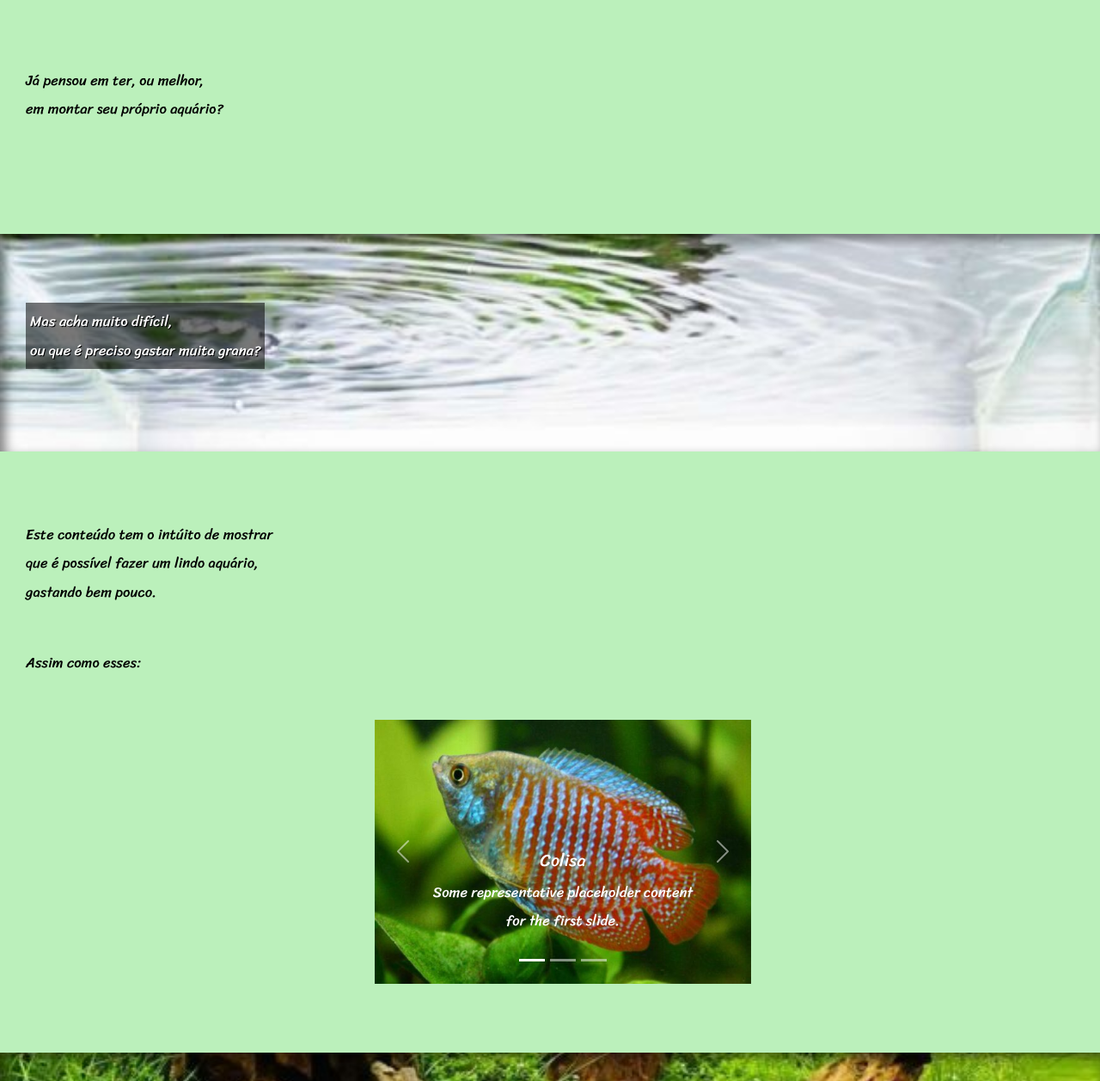
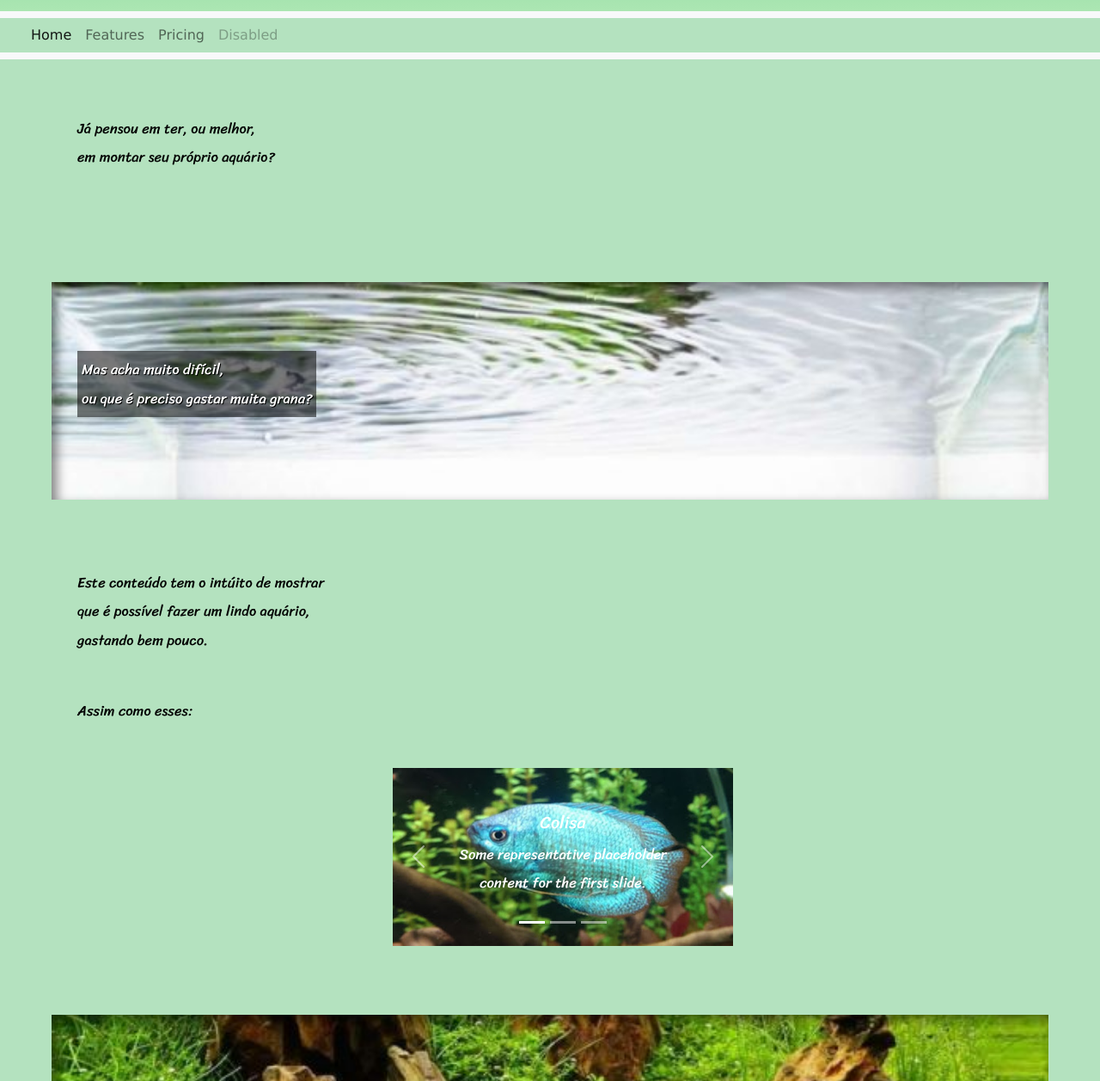
Before and after one commit to kaddumotta/Estudo_Paralax, a plain HTML site: page index.html in a window 1280 px wide. Shown: the part 239-1496 px from the top of the page at 86% size. Drawn offline with nearby package versions, Linux system fonts and the light colour scheme.

Commit message:
atualização

```diff
--- a/index.html
+++ b/index.html
@@ -22,8 +22,32 @@
 
         <p>
             Por <a href="https://github.com/kaddumotta" target="_blank">Kaddu Motta</a>
+        </p>
 
-        </p>
+        <nav class="navbar navbar-expand-lg bg-light"  >
+          <div style="background-color: rgb(180, 226, 191)" class="container-fluid">
+            <a class="navbar-brand" href="#"></a>
+            <button class="navbar-toggler" type="button" data-bs-toggle="collapse" data-bs-target="#navbarNav" aria-controls="navbarNav" aria-expanded="false" aria-label="Toggle navigation">
+              <span class="navbar-toggler-icon"></span>
+            </button>
+            <div class="collapse navbar-collapse" id="navbarNav">
+              <ul class="navbar-nav">
+                <li class="nav-item">
+                  <a class="nav-link active" aria-current="page" href="#">Home</a>
+                </li>
+                <li class="nav-item">
+                  <a class="nav-link" href="#">Features</a>
+                </li>
+                <li class="nav-item">
+                  <a class="nav-link" href="#">Pricing</a>
+                </li>
+                <li class="nav-item">
+                  <a class="nav-link disabled">Disabled</a>
+                </li>
+              </ul>
+            </div>
+          </div>
+        </nav>
 
 
     </header>
@@ -64,21 +88,21 @@
             </div>
             <div class="carousel-inner">
               <div class="carousel-item active">
-                <img src="Imagens/Colisa-600x421.jpg" class="d-block w-100" alt="...">
+                <img src="Imagens/tratadas/Colisa_2 - Copia.jpg" class="d-block w-100" alt="...">
                 <div class="carousel-caption d-none d-md-block">
                   <h5>Colisa</h5>
                   <p>Some representative placeholder content for the first slide.</p>
                 </div>
               </div>
               <div class="carousel-item">
-                <img src="Imagens/Colisa-600x421.jpg" class="d-block w-100" alt="...">
+                <img src="Imagens/tratadas/Colisa_3.jpg" class="d-block w-100" alt="...">
                 <div class="carousel-caption d-none d-md-block">
                   <h5>Peixe Neon</h5>
                   <p>Some representative placeholder content for the second slide.</p>
                 </div>
               </div>
               <div class="carousel-item">
-                <img src="Imagens/Colisa-600x421.jpg" class="d-block w-100" alt="...">
+                <img src="Imagens/tratadas/Neon_1.jpg" class="d-block w-100" alt="...">
                 <div class="carousel-caption d-none d-md-block">
                   <h5>Colisa</h5>
                   <p>Some representative placeholder content for the third slide.</p>
@@ -127,21 +151,21 @@
           </div>
           <div class="carousel-inner">
             <div class="carousel-item active">
-                    <img src="Imagens/Colisa-600x421.jpg" class="d-block w-100" alt="...">
+              <img src="Imagens/tratadas/Colisa_2 - Copia.jpg" class="d-block w-100" alt="...">
               <div class="carousel-caption d-none d-md-block">
                 <h5>Colisa</h5>
                 <p>Some representative placeholder content for the first slide.</p>
               </div>
             </div>
             <div class="carousel-item">
-                    <img src="Imagens/Colisa-600x421.jpg" class="d-block w-100" alt="...">
+              <img src="Imagens/tratadas/Colisa_3.jpg" class="d-block w-100" alt="...">
               <div class="carousel-caption d-none d-md-block">
                 <h5>Peixe Neon</h5>
                 <p>Some representative placeholder content for the second slide.</p>
               </div>
             </div>
             <div class="carousel-item">
-                    <img src="Imagens/Colisa-600x421.jpg" class="d-block w-100" alt="...">
+              <img src="Imagens/tratadas/Neon_1.jpg" class="d-block w-100" alt="...">
               <div class="carousel-caption d-none d-md-block">
                 <h5>Colisa</h5>
                 <p>Some representative placeholder content for the third slide.</p>
@@ -160,6 +184,7 @@
 
 
 
+
     </section>
 
     <footer>
--- a/style.css
+++ b/style.css
@@ -16,12 +16,13 @@
 
 html, body {
     min-height: 100vh;
-    background-color: darkgray;
+    background-color: rgb(180, 226, 191);
     font-family: var(--fonte1);
+
 }
 
 header {
-    background-image: linear-gradient(to top, rgb(187, 240, 187), rgb(46, 190, 82), rgb(9, 133, 138)
+    background-image: linear-gradient(to top, rgb(190, 238, 190),rgb(139, 216, 158), rgb(9, 133, 138)
     );
     color: white;
     text-align: center;
@@ -59,6 +60,8 @@ section {
     padding-left: 30px;
     font-family: var(--fonte3);
     font-size: 1.3vw;
+    margin-left: 60px;
+    margin-right: 60px;
 }
 
 section > p {
@@ -66,8 +69,9 @@ section > p {
 }
 
 section.normal {
-    background-color: rgb(187, 240, 187);
+    background-color: rgb(180, 226, 191);
     color: black;
+
 
 }
 
```
Also changed, not shown: Imagens/tratadas/Colisa_2 - Copia.jpg (added), Imagens/tratadas/Colisa_2_2.jpg (deleted), Imagens/tratadas/Colisa_3.jpg, Imagens/tratadas/Colisa_3_2.jpg (deleted), Imagens/tratadas/Colisa_5555.jpg (deleted), Imagens/tratadas/Neon_1.jpg, Imagens/tratadas/Neon_1_2.jpg (deleted). Lines whose indentation alone changed are shown as unchanged.
